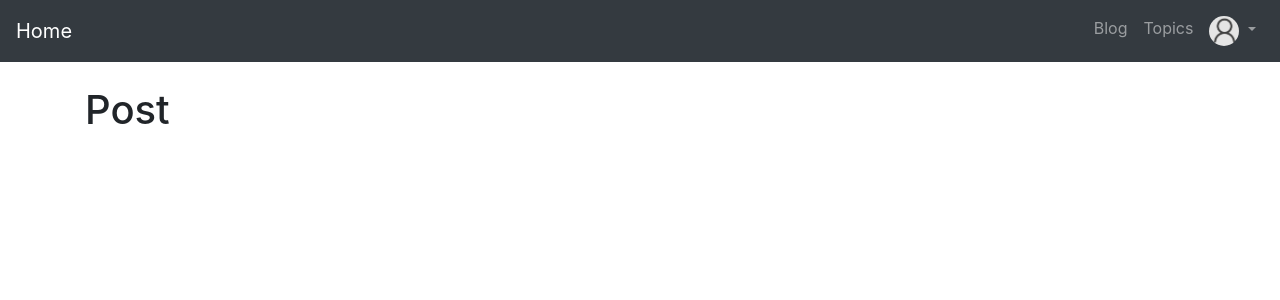
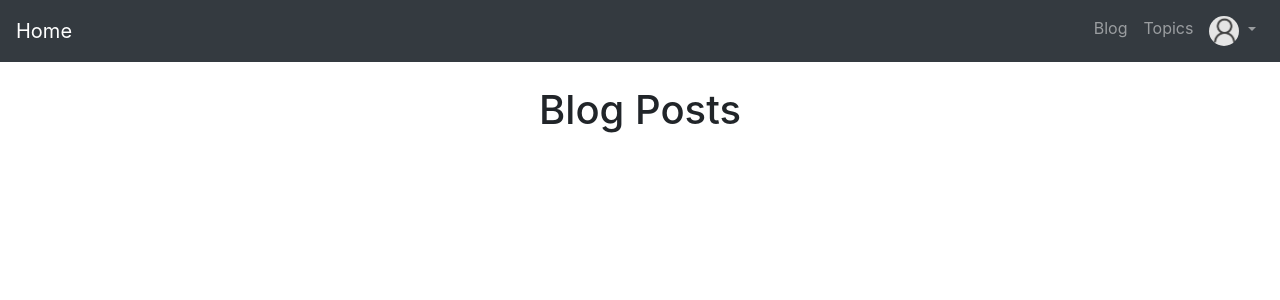
Before and after one commit to jpapu/portfolio, a Django app: page /blog in a window 1280 px wide. Shown: the top 300 px of the page. Run offline with Django 3.2, Linux system fonts and the light colour scheme; data that the repository does not hold is empty; some libraries are stand-ins or nearby versions.

Commit message:
format blog page

```diff
--- a/portfolio/web_app/templates/blog.html
+++ b/portfolio/web_app/templates/blog.html
@@ -1,20 +1,33 @@
 {% extends 'base.html' %}
 
 {% block content %}
-<h1>Post</h1>
+
+<!-- Page Header-->
+<!-- Full Page Image Header with Vertically Centered Content -->
+<header class="masthead">
+    <div class="container h-100">
+      <div class="row h-100 align-items-center">
+        <div class="col-12 text-center">
+          <h1 class="fw-light">Blog Posts</h1>
+        </div>
+      </div>
+    </div>
+  </header>
+
+  <!-- Page Content -->
+
 
 <!--list posts with links-->
-<ul>
 {% for post in object_list %}
-    <li><a href="{% url 'article-detail' post.pk %}">
-        {{ post.title }}<a>
-        <small> {{ post.author }} - {{ post.date_created }})</small>
+    <div>
+        <h3><a href="{% url 'article-detail' post.pk %}">{{ post.title }}<a></h3>
         <a href="{% url 'category' post.category|slugify %}" class="badge badge-secondary">{{ post.category }}</a>
-        <br/>
-        {{ post.summary }}
-    </li>
+        <p>{{ post.summary }}</p>
+        <small><em>{{ post.author.first_name }} {{ post.author.last_name }} - ({{ post.date_created }})</em></small>
+        <hr>
+    </div>
 {% endfor %}
-</ul>
+
 
 
 {% endblock %}
```
